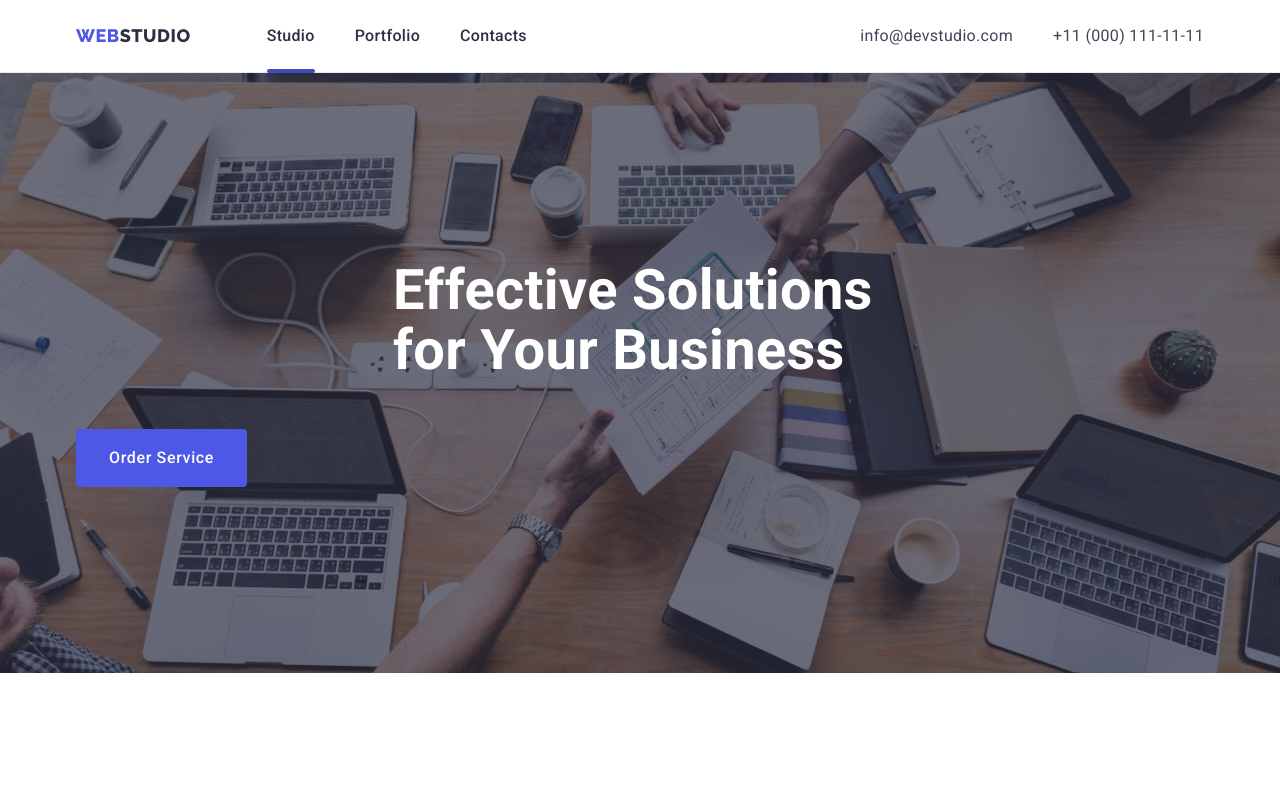
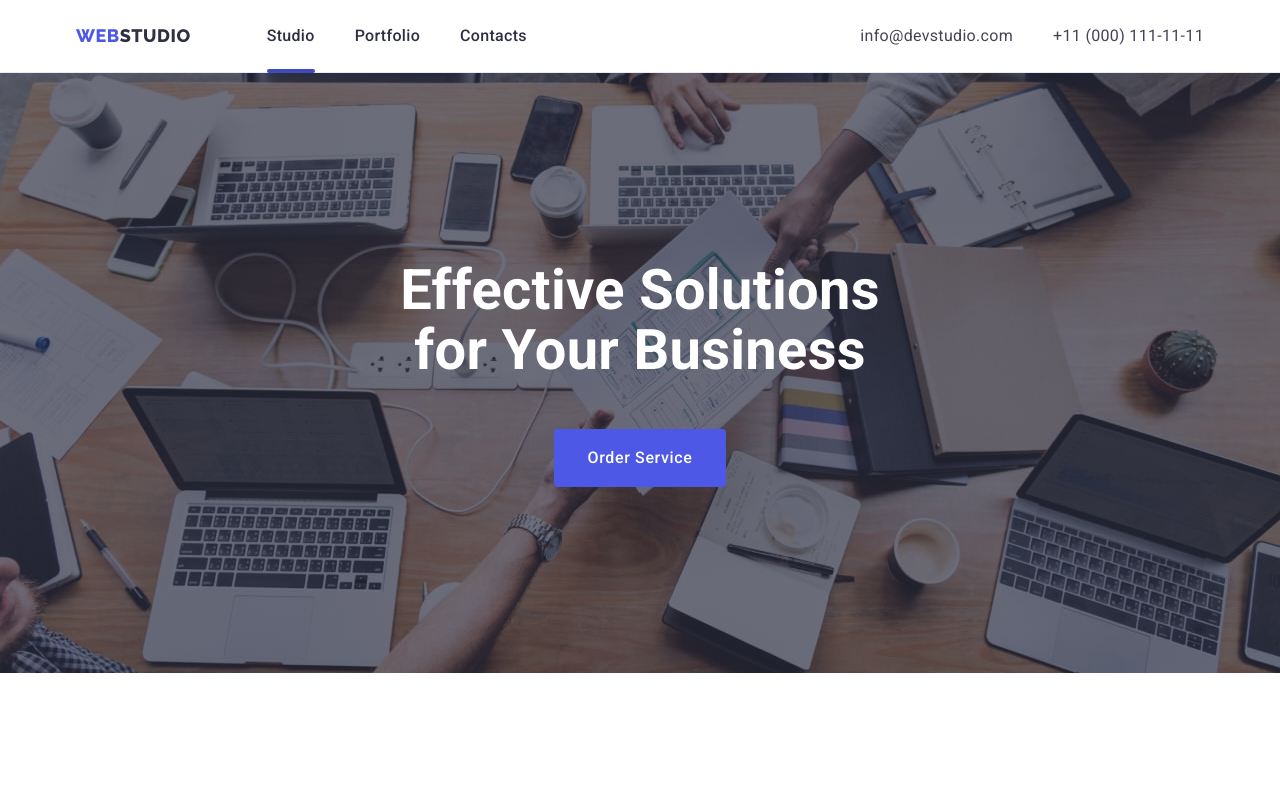
Before and after one commit to Rinya7/goit-markup-hw-07, a plain HTML site: page myOldcss/oldIndex.html in a window 1280 px wide. Shown: the top 790 px of the page. Drawn offline with nearby package versions, Linux system fonts and the light colour scheme; files that its build step writes are made by us from their sources; files whose address does not match are found by name.

Commit message:
general-fon-fixed

```diff
--- a/sass/components/_b-general.scss
+++ b/sass/components/_b-general.scss
@@ -1,9 +1,15 @@
 .section-general {
+  text-align: center;
+  margin-right: auto;
+  margin-left: auto;
   padding-top: 112px;
   padding-bottom: 112px;
   background-image: $bcg-gray, url(../images/people_office_mob.jpg);
   background-color: $navy-blue;
   background-position: 50% 50%;
+  background-size: cover;
+  background-repeat: no-repeat;
+  background-position: center;
 }
 
 @media (min-device-pixel-ratio: 2),
@@ -14,18 +20,16 @@
   }
 }
 
-.hero {
-  text-align: center;
+//.hero {
+//  //  height: 432px;
+//  //  width: 428px;
+//  //  margin-right: auto;
+//  //  margin-left: auto;
 
-  //  height: 432px;
-  //  width: 428px;
-  //  margin-right: auto;
-  //  margin-left: auto;
-
-  background-size: cover;
-  background-repeat: no-repeat;
-  background-position: center;
-}
+//  //  background-size: cover;
+//  //  background-repeat: no-repeat;
+//  //  background-position: center;
+//}
 
 .mein-title {
   margin: 0 auto;
@@ -81,6 +85,7 @@
 }
 @media screen and (min-width: 480px) {
   .section-general {
+    max-width: 480px;
     background-image: $bcg-gray, url(../images/people_office_tab.jpg);
   }
 
@@ -95,6 +100,7 @@
 //=====================================TABLET===========================================
 @media screen and (min-width: 768px) {
   .section-general {
+    max-width: 768px;
     padding-bottom: 108px;
     background-image: $bcg-gray, url(../images/people_office.jpg);
   }
@@ -107,7 +113,7 @@
     }
   }
   .hero {
-    width: 768px;
+    //max-width: 768px;
   }
 
   .mein-title {
@@ -126,11 +132,10 @@
   .section-general {
     padding-top: 188px;
     padding-bottom: 188px;
-
+    max-width: 1440px;
     height: 600px;
   }
   .hero {
-    width: 1440px;
   }
 
   .mein-title {
```
Also changed, not shown: css/main.css, css/main.min.css, 2 other files.
